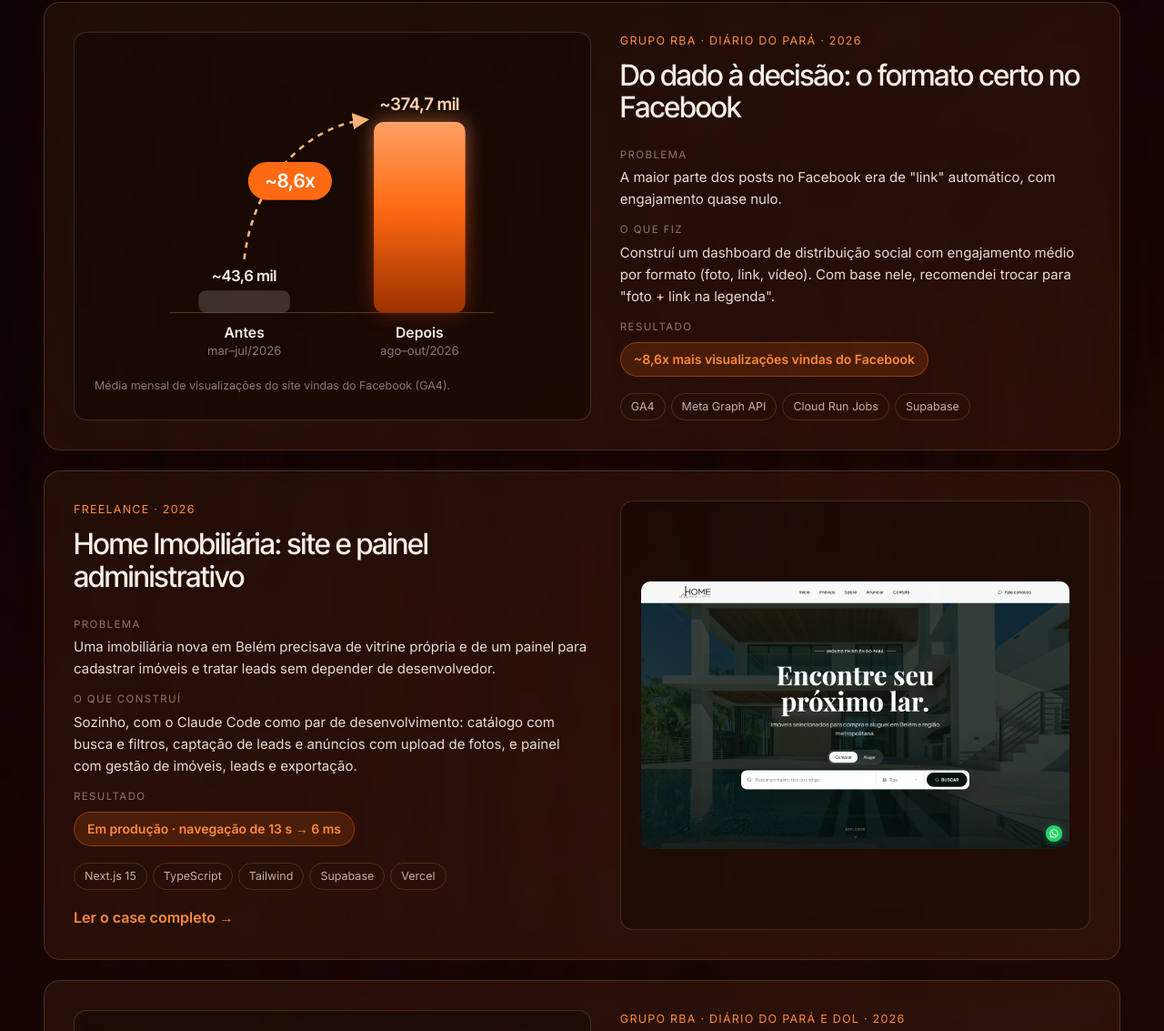
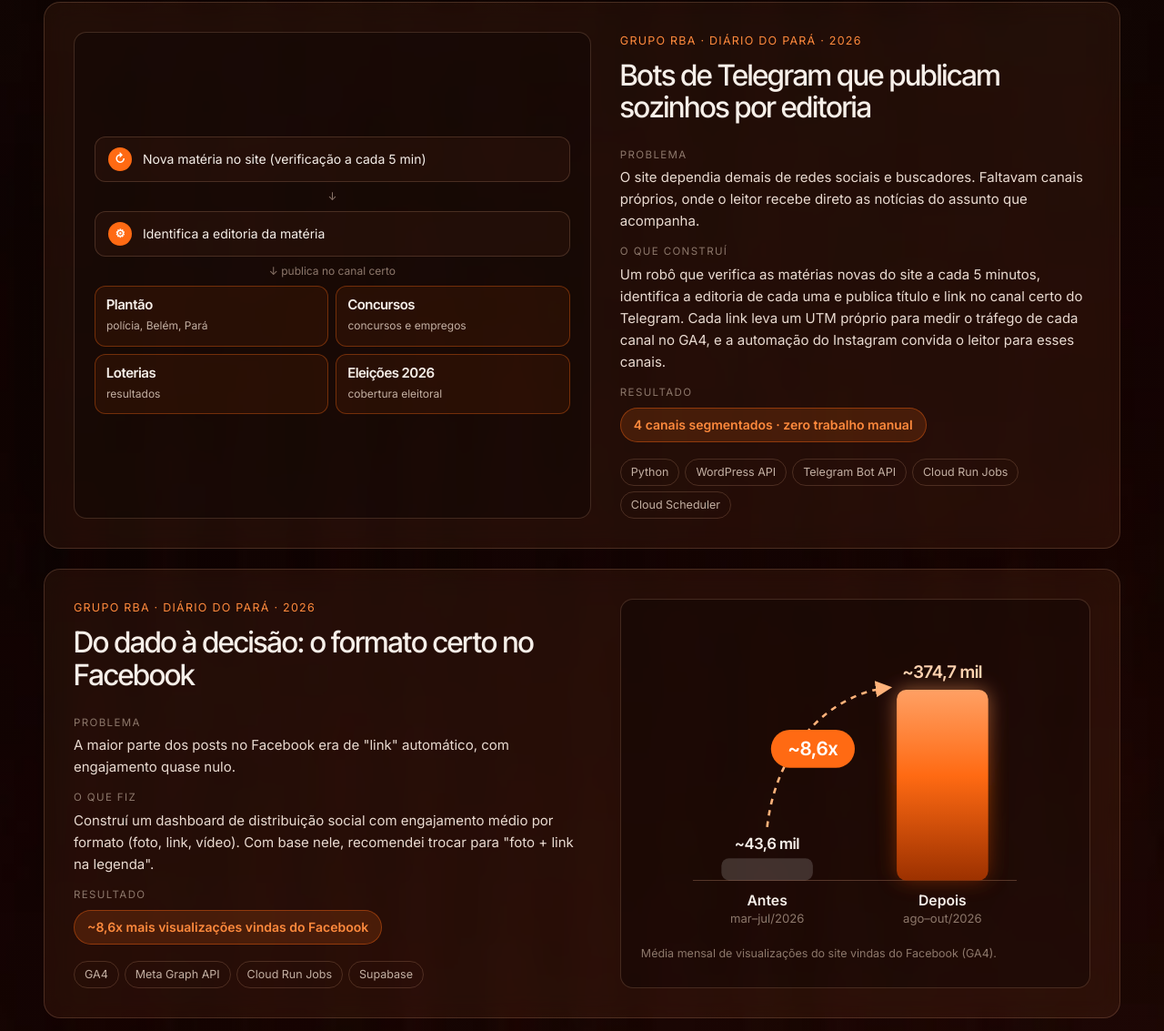
Before and after one commit to F1alh0/F1alh0.github.io, a plain HTML site: page index.html in a window 1280 px wide. Shown: the part 1771-2904 px from the top of the page at 91% size. Drawn offline with Linux system fonts and the light colour scheme.

Commit message:
Case dos bots de Telegram por editoria

```diff
--- a/index.html
+++ b/index.html
@@ -118,6 +118,10 @@
   .bar { height: 32px; border-radius: 999px; background: rgba(255,255,255,.12); }
   .bar.after { background: linear-gradient(90deg, #b33a00, var(--orange), var(--orange-2)); box-shadow: 0 8px 30px -8px rgba(255,106,19,.8); }
   .bar-note { font-size: 12.5px; color: var(--dim); }
+  .channels { display: grid; grid-template-columns: 1fr 1fr; gap: 8px; }
+  .channel { border: 1px solid rgba(255,106,19,.35); background: rgba(255,106,19,.08); border-radius: 12px; padding: 10px 12px; }
+  .channel b { display: block; font: 600 15px "Inter Tight", Inter, sans-serif; color: var(--text); }
+  .channel span { font-size: 12px; color: var(--muted); }
   .cols { width: 100%; max-width: 440px; height: auto; display: block; margin: 0 auto; font-family: Inter, sans-serif; overflow: visible; }
 
   .split { display: grid; grid-template-columns: 1fr 1fr; gap: 20px; }
@@ -276,6 +280,34 @@
       <article class="glass case reverse">
         <div>
           <div class="ctx">Grupo RBA · Diário do Pará · 2026</div>
+          <h3>Bots de Telegram que publicam sozinhos por editoria</h3>
+          <dl>
+            <dt>Problema</dt>
+            <dd>O site dependia demais de redes sociais e buscadores. Faltavam canais próprios, onde o leitor recebe direto as notícias do assunto que acompanha.</dd>
+            <dt>O que construí</dt>
+            <dd>Um robô que verifica as matérias novas do site a cada 5 minutos, identifica a editoria de cada uma e publica título e link no canal certo do Telegram. Cada link leva um UTM próprio para medir o tráfego de cada canal no GA4, e a automação do Instagram convida o leitor para esses canais.</dd>
+            <dt>Resultado</dt>
+            <dd><span class="result">4 canais segmentados · zero trabalho manual</span></dd>
+          </dl>
+          <div class="chips"><span class="chip">Python</span><span class="chip">WordPress API</span><span class="chip">Telegram Bot API</span><span class="chip">Cloud Run Jobs</span><span class="chip">Cloud Scheduler</span></div>
+        </div>
+        <div class="visual" aria-label="Fluxo de distribuição por editoria">
+          <div class="flow-step"><i>↻</i>Nova matéria no site (verificação a cada 5 min)</div>
+          <div class="flow-arrow">↓</div>
+          <div class="flow-step"><i>⚙</i>Identifica a editoria da matéria</div>
+          <div class="flow-arrow">↓ publica no canal certo</div>
+          <div class="channels">
+            <div class="channel"><b>Plantão</b><span>polícia, Belém, Pará</span></div>
+            <div class="channel"><b>Concursos</b><span>concursos e empregos</span></div>
+            <div class="channel"><b>Loterias</b><span>resultados</span></div>
+            <div class="channel"><b>Eleições 2026</b><span>cobertura eleitoral</span></div>
+          </div>
+        </div>
+      </article>
+
+      <article class="glass case">
+        <div>
+          <div class="ctx">Grupo RBA · Diário do Pará · 2026</div>
           <h3>Do dado à decisão: o formato certo no Facebook</h3>
           <dl>
             <dt>Problema</dt>
@@ -322,7 +354,7 @@
         </div>
       </article>
 
-      <article class="glass case">
+      <article class="glass case reverse">
         <div>
           <div class="ctx">Freelance · 2026</div>
           <h3>Home Imobiliária: site e painel administrativo</h3>
@@ -342,7 +374,7 @@
         </div>
       </article>
 
-      <article class="glass case reverse">
+      <article class="glass case">
         <div>
           <div class="ctx">Grupo RBA · Diário do Pará e DOL · 2026</div>
           <h3>Dashboards e relatórios que se atualizam sozinhos</h3>
```
